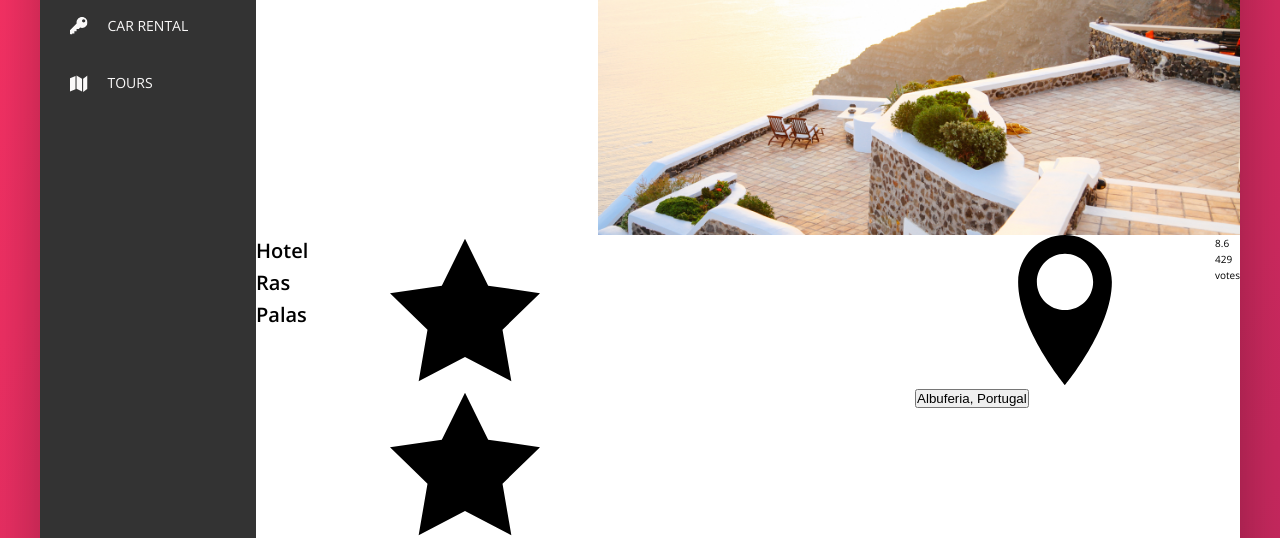
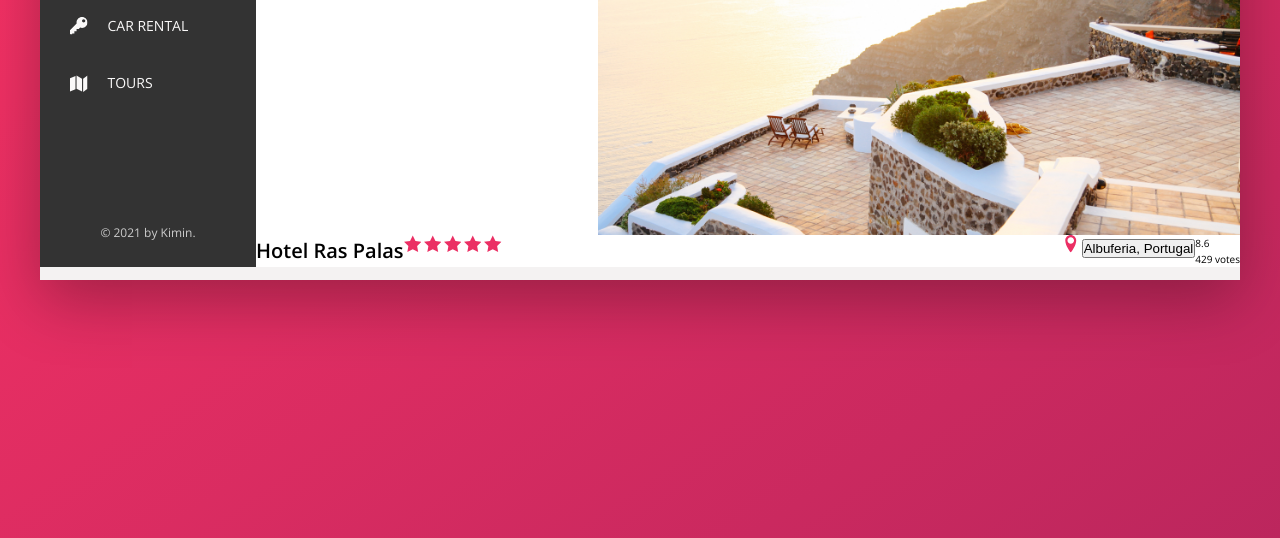
Before and after one commit to klee214/Booking_frontend, a website: page index.html in a window 1280 px wide. Shown: the part 300-838 px from the top of the page. Drawn offline with nearby package versions, Linux system fonts and the light colour scheme.

Commit message:
margin-right:auto fixed ver final

```diff
--- a/index.html
+++ b/index.html
@@ -109,26 +109,26 @@
 
           <div class="overview">
             <h1 class="overview__heading">Hotel Ras Palas</h1>
-            <div class="overview__starts">
-              <svg class="side-nav__icon-star">
+            <div class="overview__stars">
+              <svg class="overview__icon-star">
                 <use xlink:href="img/sprite.svg#icon-star-full"></use>
               </svg>
-              <svg class="side-icon-star">
+              <svg class="overview__icon-star">
                 <use xlink:href="img/sprite.svg#icon-star-full"></use>
               </svg>
-              <svg class="side-icon-star">
+              <svg class="overview__icon-star">
                 <use xlink:href="img/sprite.svg#icon-star-full"></use>
               </svg>
-              <svg class="side-icon-star">
+              <svg class="overview__icon-star">
                 <use xlink:href="img/sprite.svg#icon-star-full"></use>
               </svg>
-              <svg class="side-icon-star">
+              <svg class="overview__icon-star">
                 <use xlink:href="img/sprite.svg#icon-star-full"></use>
               </svg>
             </div>
 
             <div class="overview__location">
-              <svg class="side-nav__icon-location">
+              <svg class="overview__icon-location">
                 <use xlink:href="img/sprite.svg#icon-location"></use>
               </svg>
 
--- a/sass/_component.scss
+++ b/sass/_component.scss
@@ -221,7 +221,7 @@
     margin-right: auto;
   }
 
-  &__icon-stars,
+  &__icon-star,
   &__icon-location {
     width: 1.75rem;
     height: 1.75rem;
```
Also changed, not shown: css/style.css.
